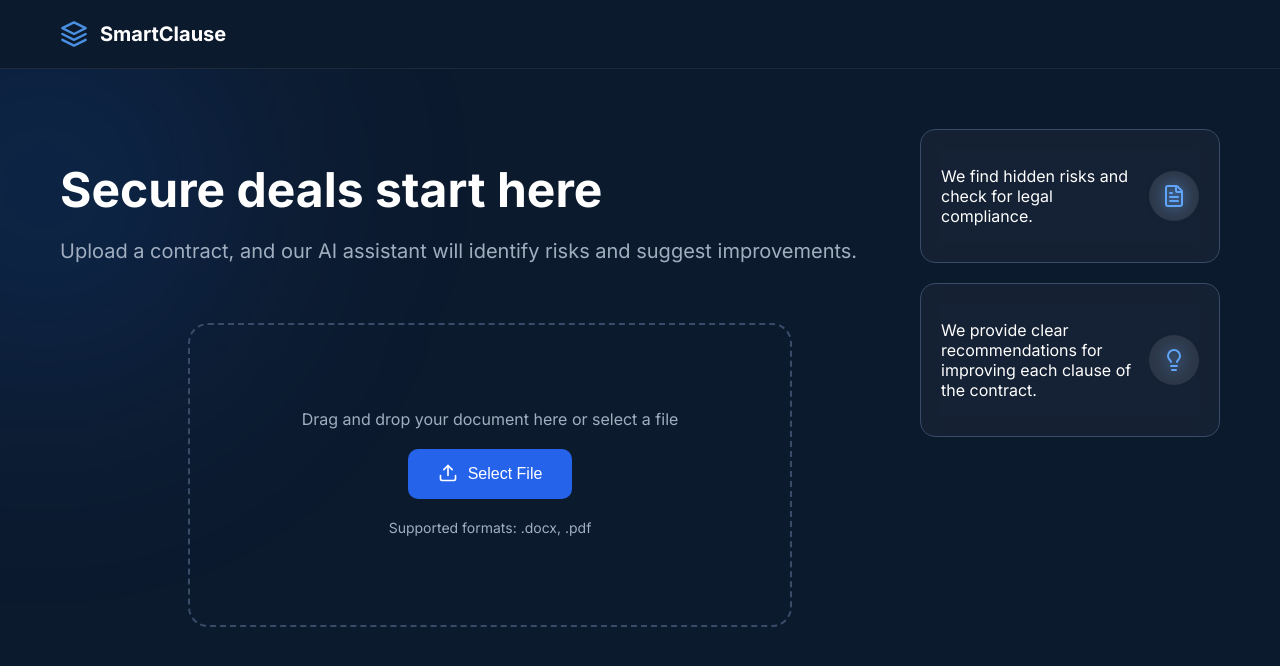
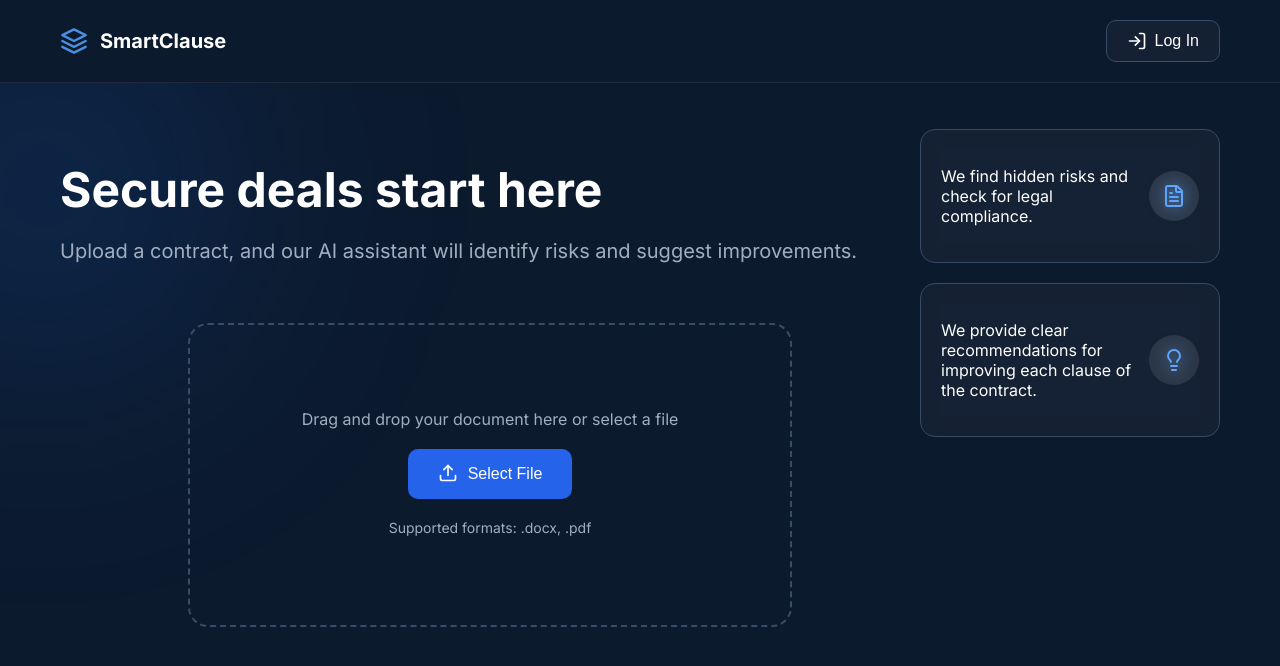
Before and after one commit to IU-Capstone-Project-2025/SmartClause, a Vue app in the folder frontend/: page / in a window 1280 px wide. Shown: the top 666 px of the page. Built offline with nearby package versions, Linux system fonts and the light colour scheme; the HTML template or start-up script is replaced by a standard one.

Commit message:
feat(frontend): add routing buttons at start page

```diff
--- a/frontend/src/App.vue
+++ b/frontend/src/App.vue
@@ -5,6 +5,10 @@
         <svg class="logo-svg" width="28" height="28" viewBox="0 0 24 24" fill="none" stroke="currentColor" stroke-width="2" stroke-linecap="round" stroke-linejoin="round"><path d="M12 2L2 7l10 5 10-5-10-5z"></path><path d="M2 17l10 5 10-5"></path><path d="M2 12l10 5 10-5"></path></svg>
         <span class="logo-text">SmartClause</span>
       </div>
+      <button class="login-button" v-if="showActionButtonInNavBar" @click="handleActionClick">
+        <component :is="buttonIcon" :size="20" />
+        {{ buttonText }}
+      </button>
     </header>
     <main class="main-content" :class="{ 'with-navbar': showNavBar }">
       <transition name="fade" mode="out-in">
@@ -16,12 +20,32 @@
 
 <script>
 import axios from 'axios';
+import { LogIn, Folder } from 'lucide-vue-next';
 
 export default {
   name: 'App',
+  components: {
+    LogIn,
+    Folder,
+  },
   computed: {
     showNavBar() {
       return this.$route.name !== 'Chat';
+    },
+    isUserAuthorized() {
+      if (typeof window.localStorage !== 'undefined') {
+        return !!localStorage.getItem('access_token');
+      }
+      return false;
+    },
+    showActionButtonInNavBar() {
+      return this.$route.name === 'Upload';
+    },
+    buttonText() {
+      return this.isUserAuthorized ? 'Spaces' : 'Log In';
+    },
+    buttonIcon() {
+      return this.isUserAuthorized ? 'Folder' : 'LogIn';
     }
   },
   async created() {
@@ -39,6 +63,13 @@ export default {
   methods: {
     goHome() {
       this.$router.push('/');
+    },
+    handleActionClick() {
+      if (this.isUserAuthorized) {
+        this.$router.push({ name: 'Chat' });
+      } else {
+        this.$router.push({ name: 'Login' });
+      }
     }
   }
 }
@@ -57,6 +88,9 @@ export default {
   background-color: #0c1a2e;
   color: #ffffff;
   border-bottom: 1px solid #1e293b;
+  display: flex; /* Add flex to align items */
+  justify-content: space-between; /* Space out logo and button */
+  align-items: center; /* Center items vertically */
 }
 
 .main-content.with-navbar {
@@ -80,6 +114,26 @@ export default {
   font-weight: 700;
 }
 
+.login-button {
+  background-color: rgba(30, 41, 59, 0.5);
+  color: white;
+  border: 1px solid #3a4b68;
+  padding: 10px 20px;
+  border-radius: 10px;
+  font-size: 16px;
+  cursor: pointer;
+  transition: background-color 0.3s;
+  display: flex;
+  align-items: center;
+  gap: 8px;
+  backdrop-filter: blur(10px);
+}
+
+.login-button:hover {
+  background-color: rgba(30, 41, 59, 0.7);
+  border-color: #4a5b78;
+}
+
 body {
   margin: 0;
   background-color: #0c1a2e;
--- a/frontend/src/views/AuthScreen.vue
+++ b/frontend/src/views/AuthScreen.vue
@@ -54,7 +54,7 @@
         <div class="switch-auth">
           <p>
             {{ isLogin ? "Don't have an account?" : "Already have an account?" }}
-            <a href="#" @click.prevent="toggleAuthMode">{{ isLogin ? 'Sign Up' : 'Sign In' }}</a>
+            <a href="#" @click.prevent="toggleAuthMode">{{ isLogin ? 'Sign Up' : 'Log In' }}</a>
           </p>
         </div>
       </div>
```
